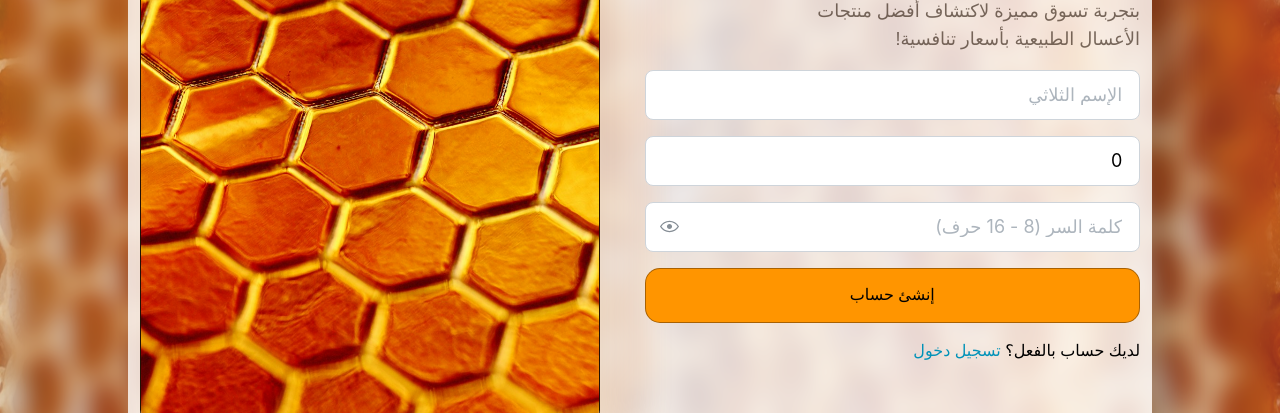
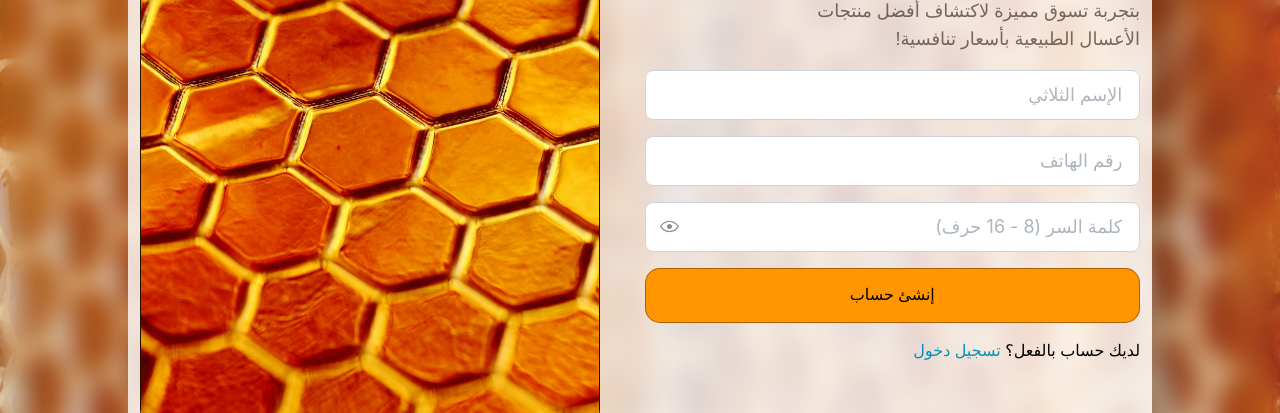
Before and after one commit to mm232323/sidra-shop, a Next.js app: page /signup in a window 1280 px wide. Shown: the part 510-923 px from the top of the page. Built offline with nearby package versions, Linux system fonts and the light colour scheme; no server answers; a web font is replaced by a local one.

Commit message:
improve some things

```diff
--- a/components/CanvasCursor.tsx
+++ b/components/CanvasCursor.tsx
@@ -5,6 +5,6 @@ import useCanvasCursor from '@/hooks/useCanvasCursor';
 const CanvasCursor = () => {
   useCanvasCursor();
 
-  return <canvas className='pointer-events-none fixed inset-0' id='canvas' />;
+  return <canvas className='pointer-events-none fixed inset-0 max-[1000px]:hidden' id='canvas' />;
 };
 export default CanvasCursor;
--- a/components/forms/Login.tsx
+++ b/components/forms/Login.tsx
@@ -2,13 +2,21 @@
 import { login } from "@/actions/auth-actions";
 import { Flex, PasswordInput, TextInput } from "@mantine/core";
 import Link from "next/link";
-import React, { useEffect } from "react";
+import React, { useEffect, useState } from "react";
 import { signIn, useSession } from "next-auth/react";
 import { SignupFormData } from "@/util/types";
 import { redirect } from "next/navigation";
+import { Formik } from "formik";
+// import * as Yup from 'yup';
+
+// const SignupSchema = Yup.object().shape({
+//   phone: Yup.string().length(11,"رقم الهاتف يحتوي علي 11 رقم"),
+//   password: Yup.string().required('يجب ادخال كلمة السر'),
+// });
 const Login: React.FC = () => {
   const [state, action] = React.useActionState(login, []);
   const { data: session } = useSession();
+  const [values,setValues] = useState<{password:string,phone:string}>({phone:"",password:''})
   if (session?.user !== undefined) redirect("/dashboard");
 
   useEffect(() => {
@@ -42,6 +50,14 @@ const Login: React.FC = () => {
         سجل دخولك إلى حسابك على &quot;سدرة&quot; واستمتع بتجربة تسوق سلسة مع
         أفضل العروض على منتجات الأعسال الطبيعية!
       </p>
+      <Formik initialValues={{
+        phone: values.phone,
+        password: values.password,
+      }}
+      onSubmit={async (values) => {
+        setValues({phone:values.phone,password:values.password})
+      }}
+      >
         <form
           className="flex flex-col gap-4 justify-center max-[600px]:items-center max-[600px]:w-full"
           action={action}
@@ -51,8 +67,8 @@ const Login: React.FC = () => {
             name="phone"
             size="lg"
             radius="md"
+            defaultValue=""
             placeholder="رقم الهاتف"
-          defaultValue={0}
             inputMode="numeric"
             className="max-[600px]:w-19/20"
           />
@@ -78,6 +94,7 @@ const Login: React.FC = () => {
             </Link>
           </h3>
         </form>
+      </Formik>
     </Flex>
   );
 };
--- a/components/forms/Signup.tsx
+++ b/components/forms/Signup.tsx
@@ -2,20 +2,47 @@
 import { signup } from "@/actions/auth-actions";
 import { Flex, PasswordInput, TextInput } from "@mantine/core";
 import Link from "next/link";
-import React from "react";
-
+import React, { useState } from "react";
+import { Formik } from "formik";
 const Signup: React.FC = () => {
   const [state, action] = React.useActionState(signup, []);
+  const [values, setValues] = useState<{ password: string; phone: string }>({
+    phone: "",
+    password: "",
+  });
   return (
-    <Flex dir="rtl" direction="column" gap="md" className="w-[550px] ml-[25px] max-[740px]:w-19/20">
-      <h1 className="font-medium text-[48px] max-[740px]:pr-[13px]">إنشاء حساب</h1>
+    <Flex
+      dir="rtl"
+      direction="column"
+      gap="md"
+      className="w-[550px] ml-[25px] max-[740px]:w-19/20"
+    >
+      <h1 className="font-medium text-[48px] max-[740px]:pr-[13px]">
+        إنشاء حساب
+      </h1>
       <p className="text-[18px] font-light text-[#231104] opacity-60 w-[342px] max-[740px]:pr-[13px] max-[740px]:text-[17px] max-[400px]:text-[15px] max-[400px]:w-[280px]">
         أنشئ حسابك على &quot;سدرة&quot; الآن واستمتع بتجربة تسوق مميزة لاكتشاف
         أفضل منتجات الأعسال الطبيعية بأسعار تنافسية!{" "}
       </p>
-      <form className="flex flex-col gap-4 justify-center max-[600px]:items-center max-[600px]:w-full" action={action}>
+      <Formik
+        initialValues={{
+          phone: values.phone,
+          password: values.password,
+        }}
+        onSubmit={async (values) => {
+          setValues({ phone: values.phone, password: values.password });
+        }}
+      >
+        <form
+          className="flex flex-col gap-4 justify-center max-[600px]:items-center max-[600px]:w-full"
+          action={action}
+        >
           <TextInput
-          error={(state as string[])?.includes("name") ? "تأكد من ادخال الاسم بشكل صحيح" : ""}
+            error={
+              (state as string[])?.includes("name")
+                ? "تأكد من ادخال الاسم بشكل صحيح"
+                : ""
+            }
             name="name"
             size="lg"
             radius="md"
@@ -34,11 +61,11 @@ const Signup: React.FC = () => {
             size="lg"
             radius="md"
             placeholder="رقم الهاتف"
-          defaultValue={0}
+            defaultValue=""
             maxLength={11}
             minLength={11}
             className="max-[600px]:w-19/20"
-          inputMode='numeric'
+            inputMode="numeric"
           />
           <PasswordInput
             error={
@@ -62,6 +89,7 @@ const Signup: React.FC = () => {
             </Link>
           </h3>
         </form>
+      </Formik>
     </Flex>
   );
 };
--- a/package.json
+++ b/package.json
@@ -14,13 +14,15 @@
     "@types/bcrypt": "^5.0.2",
     "bcrypt": "^5.1.1",
     "date-fns": "^4.1.0",
+    "formik": "^2.4.6",
     "framer-motion": "^12.5.0",
     "next": "15.2.3",
     "next-auth": "^4.24.11",
     "next-seo": "^6.6.0",
     "react": "^19.0.0",
     "react-dom": "^19.0.0",
-    "react-icons": "^5.5.0"
+    "react-icons": "^5.5.0",
+    "yup": "^1.6.1"
   },
   "devDependencies": {
     "@eslint/eslintrc": "^3",
```
Also changed, not shown: 1 other file (tests, documents, lock files or other folders). Lines whose indentation alone changed are shown as unchanged.
